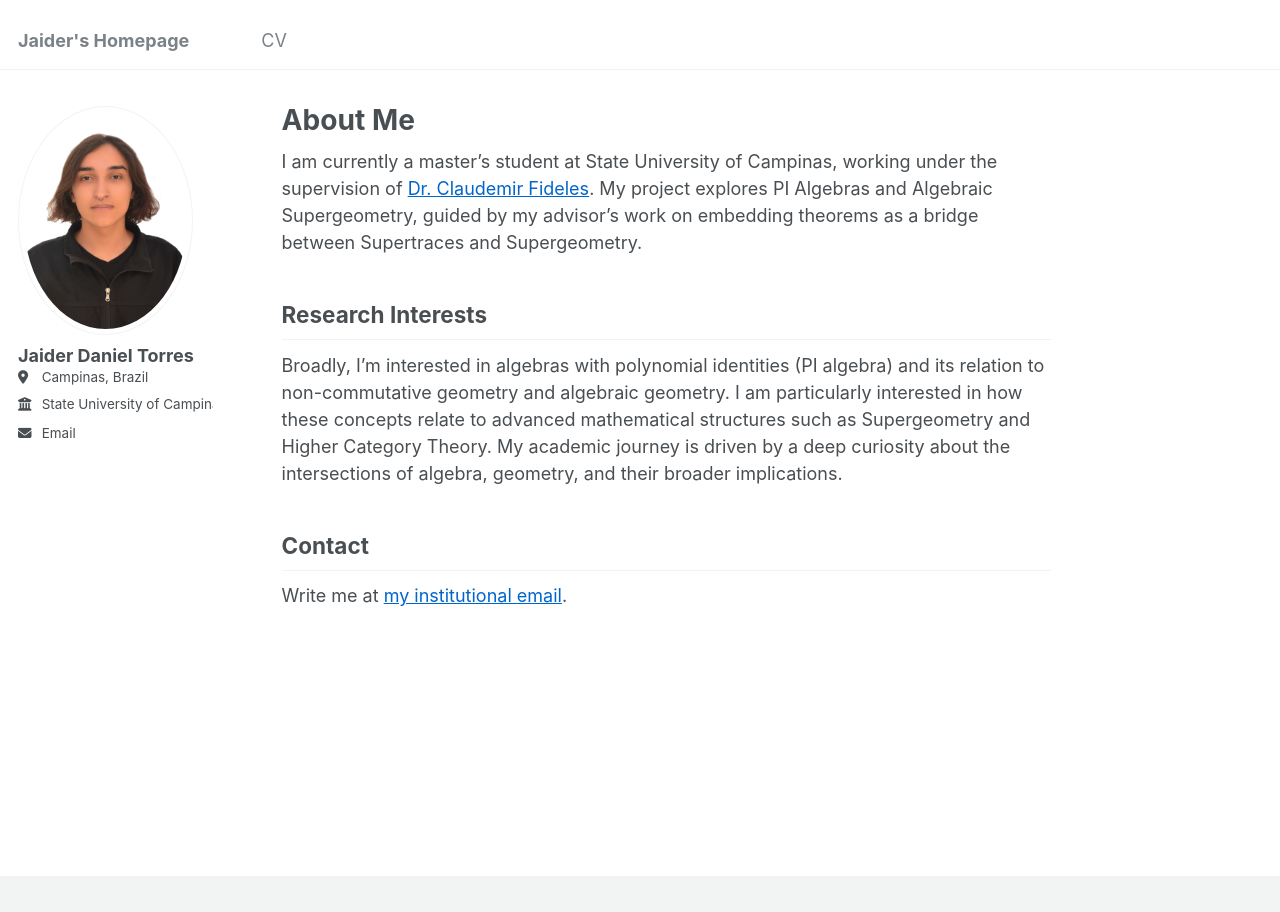
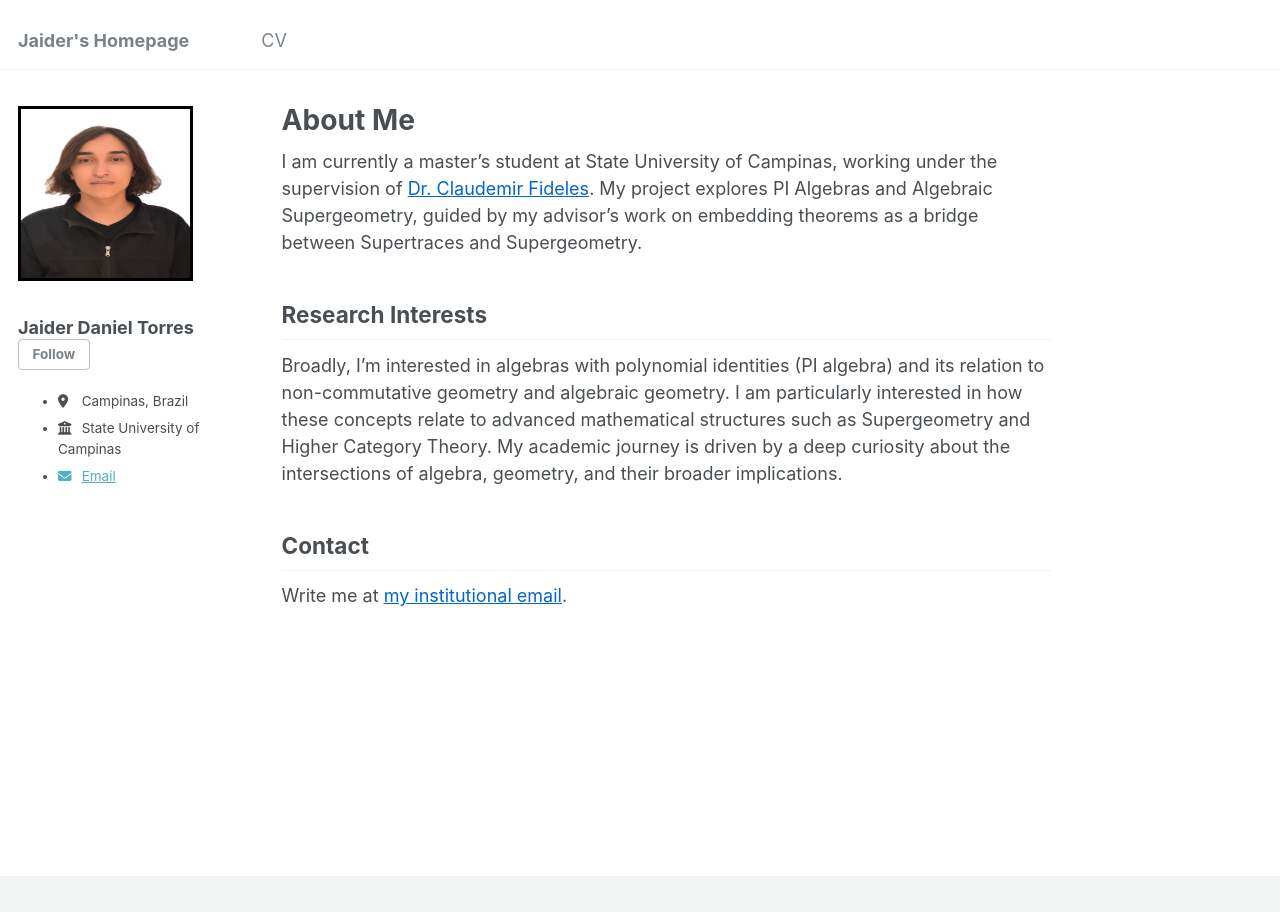
Before and after one commit to jaider-torres/jaider-torres.github.io, a Jekyll site: the page built from _pages/about.md, in a window 1280 px wide. Built offline with Jekyll 4.4.1, drawn with Linux system fonts in a browser that asks for light colours.

Commit message:
Update _sidebar.scss

```diff
--- a/_sass/_sidebar.scss
+++ b/_sass/_sidebar.scss
@@ -76,185 +76,20 @@
    Author profile and links
    ========================================================================== */
 
+.author__avatar-container {
+  background-color: #4b0082; // Set the background color
+  padding: 5px; // Optional: Add padding to separate the image from the background
+  border-radius: 5px; // Optional: Slightly round the corners
+}
+
 .author__avatar {
-  display: table-cell;
+  display: block; // Change from table-cell to block
   vertical-align: top;
-  width: 36px;
-  // set width only, for non-square avatars
-  // height: 36px;
-
-  @include breakpoint($large) {
-    display: block;
-    width: auto;
-    height: auto;
-  }
 
   img {
-    max-width: 175px;
-    border-radius: 50%;
-
-    @include breakpoint($large) {
-      padding: 5px;
-      border: 1px solid $border-color;
-    }
+    width: 175px; // Set this according to your design needs
+    height: 175px; // Set height to maintain square shape
+    border-radius: 0; // Ensure the image is square
+    border: 3px solid black; // Set the border color and thickness
   }
 }
-
-.author__content {
-  display: table-cell;
-  vertical-align: top;
-  padding-left: 15px;
-  padding-right: 25px;
-  line-height: 1;
-
-  @include breakpoint($large) {
-    display: block;
-    width: 100%;
-    padding-left: 0;
-    padding-right: 0;
-  }
-}
-
-.author__name {
-  margin: 0;
-
-  @include breakpoint($large) {
-    margin-top: 10px;
-    margin-bottom: 10px;
-  }
-}
-.sidebar .author__name {
-  font-family: $sans-serif;
-  font-size: $type-size-5;
-}
-
-.sidebar .author__desktop {
-  display: none;
-  @media screen and (min-width: 1024px) {
-    display: block;
-  }
-}
-
-.author__pronouns {
-  margin: 0;
-
-  @include breakpoint($large) {
-    margin-top: 10px;
-    margin-bottom: 10px;
-  }
-}
-
-.author__bio {
-  margin: 0;
-
-  @include breakpoint($large) {
-    margin-top: 10px;
-    margin-bottom: 20px;
-  }
-}
-
-.author__urls-wrapper {
-  position: relative;
-  display: table-cell;
-  vertical-align: middle;
-  font-family: $sans-serif;
-  z-index: 10;
-  position: relative;
-  cursor: pointer;
-
-  li:last-child {
-    a {
-      margin-bottom: 0;
-    }
-  }
-
-  @include breakpoint($large) {
-    display: block;
-  }
-
-  button {
-    margin-bottom: 0;
-
-    @include breakpoint($large) {
-      display: none;
-    }
-  }
-}
-
-.author__urls {
-  display: none;
-  position: absolute;
-  right: 0;
-  margin-top: 15px;
-  padding: 10px;
-  list-style-type: none;
-  border: 1px solid $border-color;
-  border-radius: $border-radius;
-  background: #fff;
-  z-index: -1;
-  box-shadow: 0 0 10px rgba(#000, 0.25);
-  cursor: default;
-
-  @include breakpoint($large) {
-    display: block;
-    position: relative;
-    margin: 0;
-    padding: 0;
-    border: 0;
-    background: transparent;
-    box-shadow: none;
-  }
-
-  &:before {
-    display: block;
-    content: "";
-    position: absolute;
-    top: -11px;
-    left: calc(50% - 10px);
-    width: 0;
-    border-style: solid;
-    border-width: 0 10px 10px;
-    border-color: $border-color transparent;
-    z-index: 0;
-
-    @include breakpoint($large) {
-      display: none;
-    }
-  }
-
-  &:after {
-    display: block;
-    content: "";
-    position: absolute;
-    top: -10px;
-    left: calc(50% - 10px);
-    width: 0;
-    border-style: solid;
-    border-width: 0 10px 10px;
-    border-color: #fff transparent;
-    z-index: 1;
-
-    @include breakpoint($large) {
-      display: none;
-    }
-  }
-
-  li {
-    white-space: nowrap;
-  }
-
-  a {
-    display: block;
-    margin-bottom: 5px;
-    padding-right: 5px;
-    padding-top: 2px;
-    padding-bottom: 2px;
-    color: inherit;
-    font-size: $type-size-5;
-    text-decoration: none;
-
-    &:hover {
-      text-decoration: underline;
-    }
-  }
-}
```
